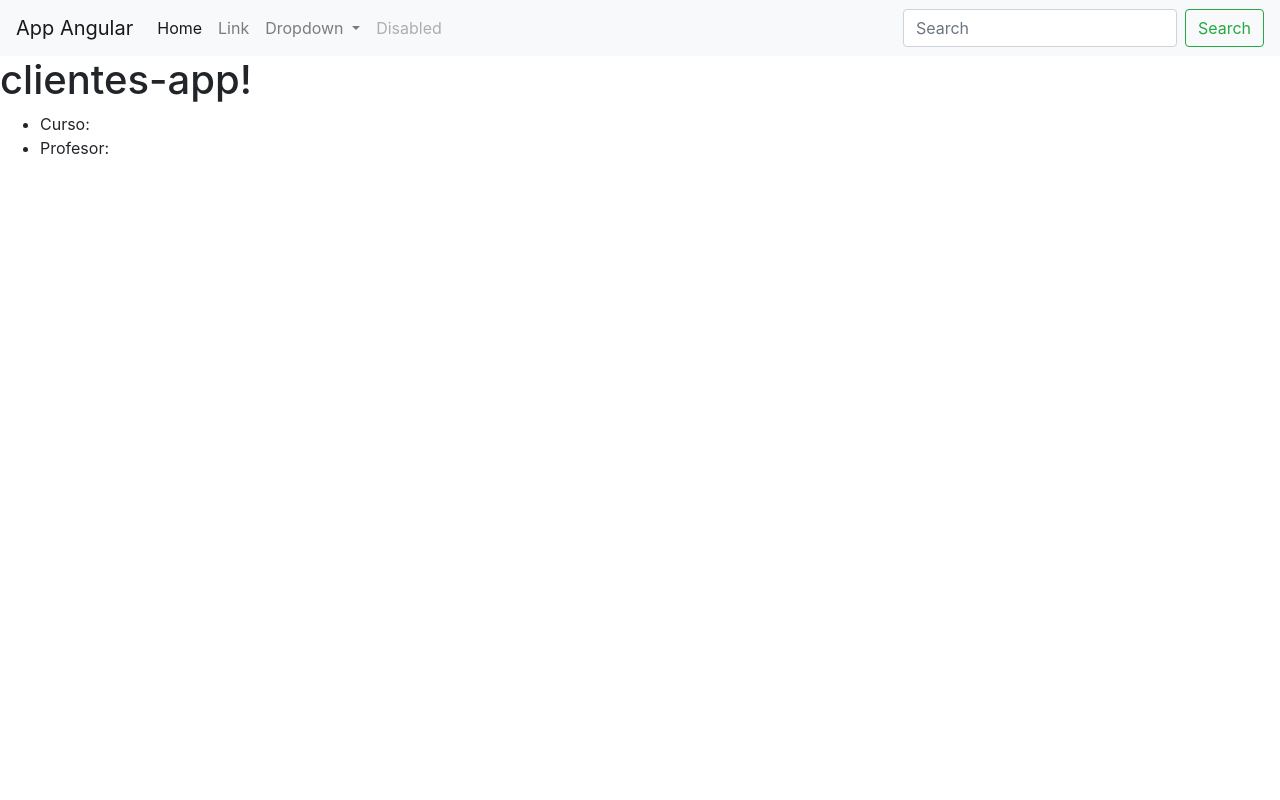
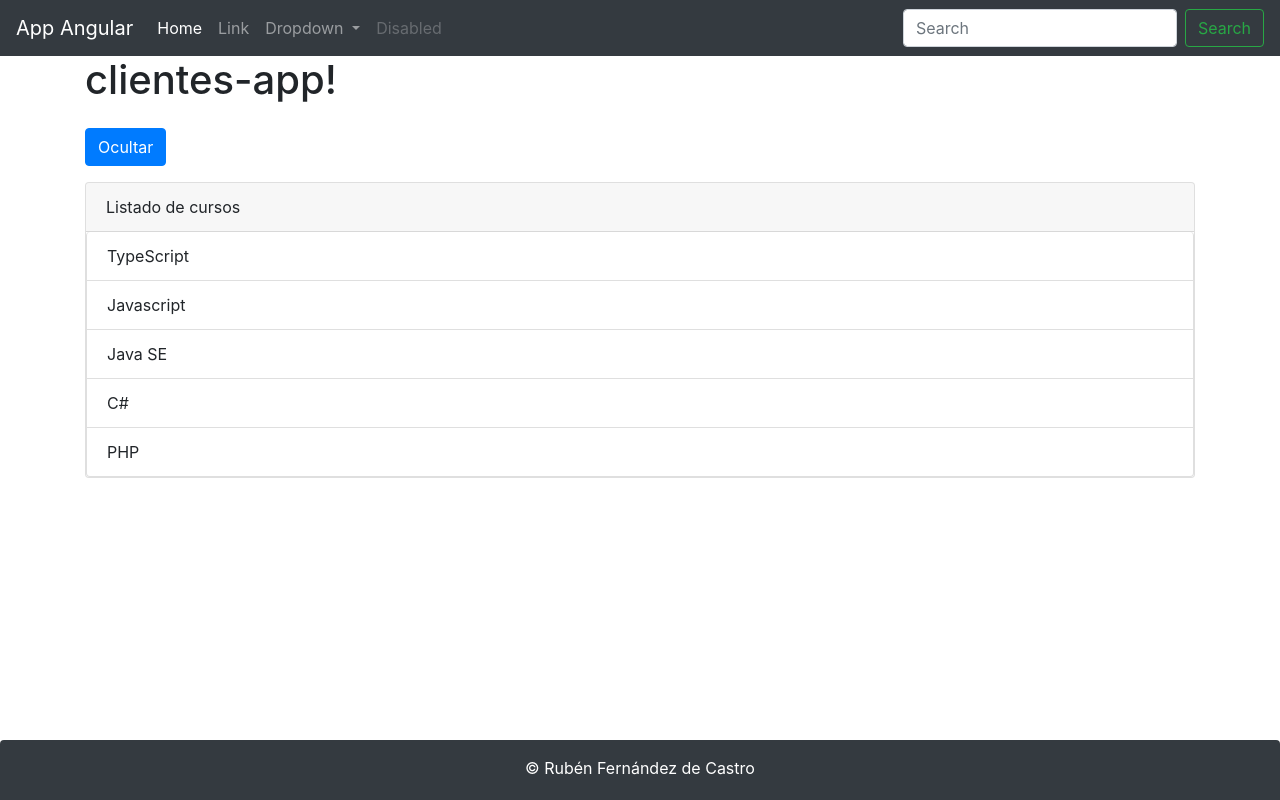
Before and after one commit to Ruben270493/Curso-Angular-Spring-5, an Angular app: page / in a window 1280 px wide. Built offline with nearby package versions, Linux system fonts and the light colour scheme.

Commit message:
Directivas ngIf y ngFor

```diff
--- a/src/app/app.component.html
+++ b/src/app/app.component.html
@@ -1,8 +1,8 @@
 <app-header></app-header>
-<h1>
-  {{ title }}!
-</h1>
-<ul>
-  <li>Curso: {{ curso }}</li>
-  <li>Profesor: {{ profesor }}</li>
-</ul>
+<div class="container">
+  <h1>
+    {{ title }}!
+  </h1>
+  <app-directiva></app-directiva>
+</div>
+<app-footer></app-footer>
--- a/src/app/app.module.ts
+++ b/src/app/app.module.ts
@@ -3,11 +3,15 @@ import { NgModule } from '@angular/core';
 
 import { AppComponent } from './app.component';
 import { HeaderComponent } from './header/header.component';
+import { FooterComponent } from './footer/footer.component';
+import { DirectivaComponent } from './directiva/directiva.component';
 
 @NgModule({
   declarations: [
     AppComponent,
-    HeaderComponent
+    HeaderComponent,
+    FooterComponent,
+    DirectivaComponent,
   ],
   imports: [
     BrowserModule
--- /dev/null
+++ b/src/app/directiva/directiva.component.html
@@ -0,0 +1,7 @@
+<button type="button" (click) = "setHabilitar()" class="btn btn-primary my-3">{{ habilitar == true ? 'Ocultar' : 'Mostrar' }}</button>
+<div class="card">
+    <div class="card-header">Listado de cursos</div>
+    <ul class="list-group" *ngIf="habilitar">
+        <li class="list-group-item" *ngFor="let curso of listaCurso">{{ curso }}</li>
+    </ul>
+</div>
--- /dev/null
+++ b/src/app/directiva/directiva.component.ts
@@ -0,0 +1,21 @@
+import { Component, OnInit } from '@angular/core';
+
+@Component({
+  selector: 'app-directiva',
+  templateUrl: './directiva.component.html'
+})
+export class DirectivaComponent implements OnInit {
+
+  listaCurso: string[] = ['TypeScript', 'Javascript', 'Java SE', 'C#', 'PHP'];
+  habilitar:boolean = true;
+
+  constructor() { }
+
+  setHabilitar():void {
+    this.habilitar = (this.habilitar == true) ? false : true;
+  }
+
+  ngOnInit() {
+  }
+
+}
--- a/src/app/header/header.component.html
+++ b/src/app/header/header.component.html
@@ -1,4 +1,4 @@
-<nav class="navbar navbar-expand-lg navbar-light bg-light">
+<nav class="navbar navbar-expand-lg navbar-dark bg-dark">
     <a class="navbar-brand" href="#">{{ title }}</a>
     <button class="navbar-toggler" type="button" data-toggle="collapse" data-target="#navbarSupportedContent" aria-controls="navbarSupportedContent" aria-expanded="false" aria-label="Toggle navigation">
         <span class="navbar-toggler-icon"></span>
```
